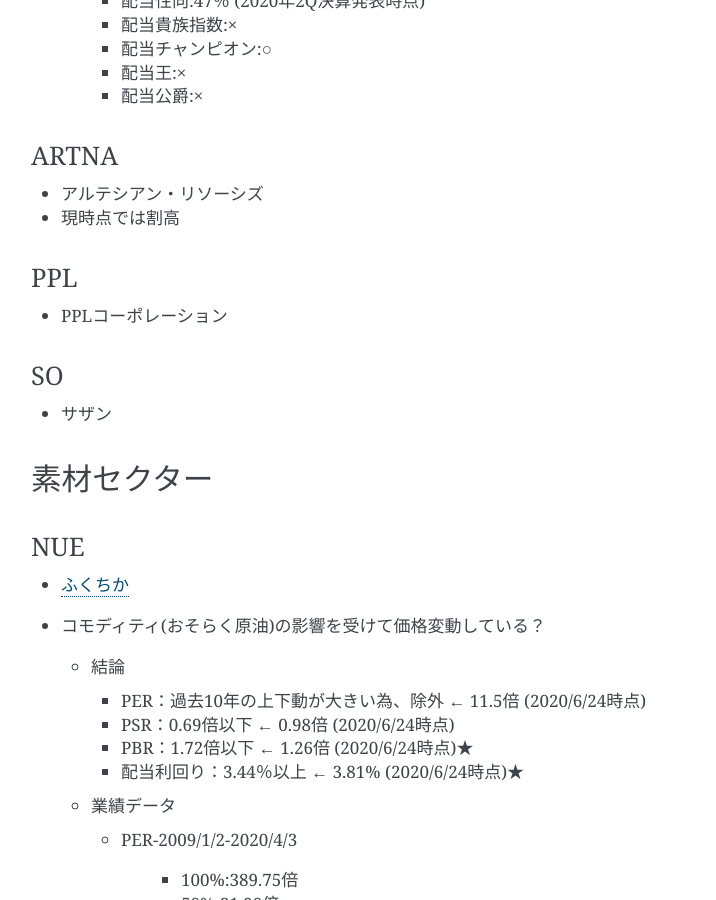
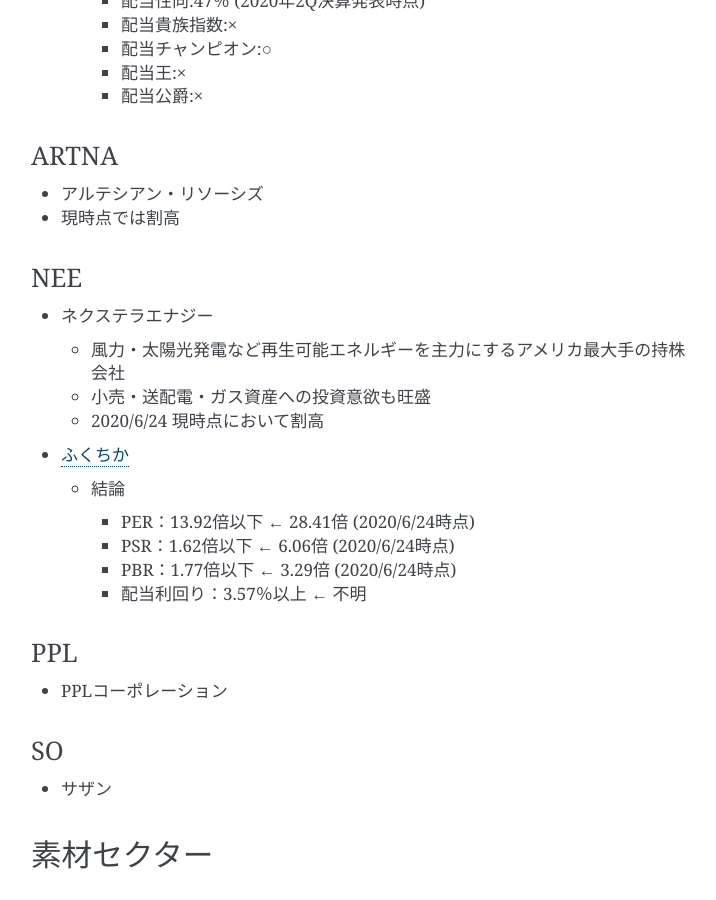
Before and after one commit to yuyuyu0706/sphinx, a Sphinx documentation site: the page built from sphinx/source/work/page07_finance.rst, in a window 1280 px wide and 900 px high, scrolled down 2853 px. Shown: the whole window, without its empty margins (389-1105 px from the left). Built offline with Sphinx 7.4.7, drawn with Linux system fonts in a browser that asks for light colours; pages that are not in the unit, such as notebooks, are missing from menus.

Commit message:
auto commit

```diff
--- a/sphinx/source/work/page07_finance.rst
+++ b/sphinx/source/work/page07_finance.rst
@@ -148,6 +148,26 @@ ARTNA
 
 * アルテシアン・リソーシズ
 * 現時点では割高
+
+********************
+NEE
+********************
+
+* ネクステラエナジー
+
+  * 風力・太陽光発電など再生可能エネルギーを主力にするアメリカ最大手の持株会社
+  * 小売・送配電・ガス資産への投資意欲も旺盛
+  * 2020/6/24 現時点において割高
+
+* `ふくちか <https://hiromethod.com/nee>`_
+
+  * 結論
+
+    * PER：13.92倍以下 ← 28.41倍 (2020/6/24時点)
+    * PSR：1.62倍以下   ← 6.06倍 (2020/6/24時点)
+    * PBR：1.77倍以下   ← 3.29倍 (2020/6/24時点)
+    * 配当利回り：3.57％以上 ← 不明
+
 
 ********************
 PPL
```
